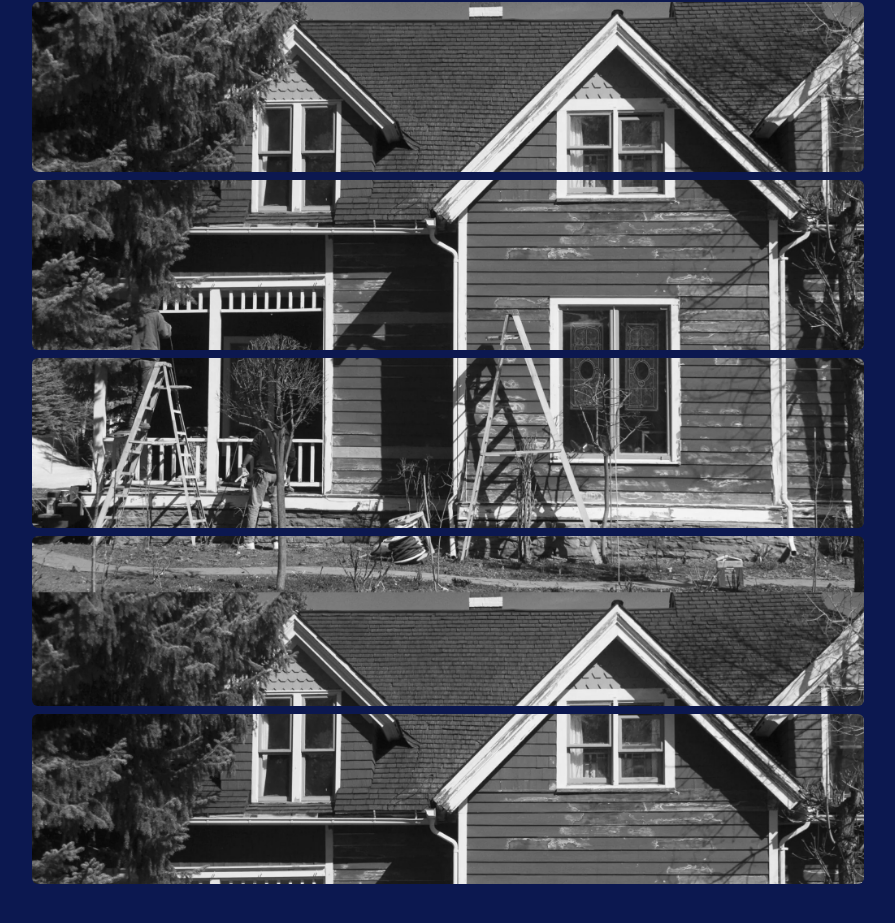
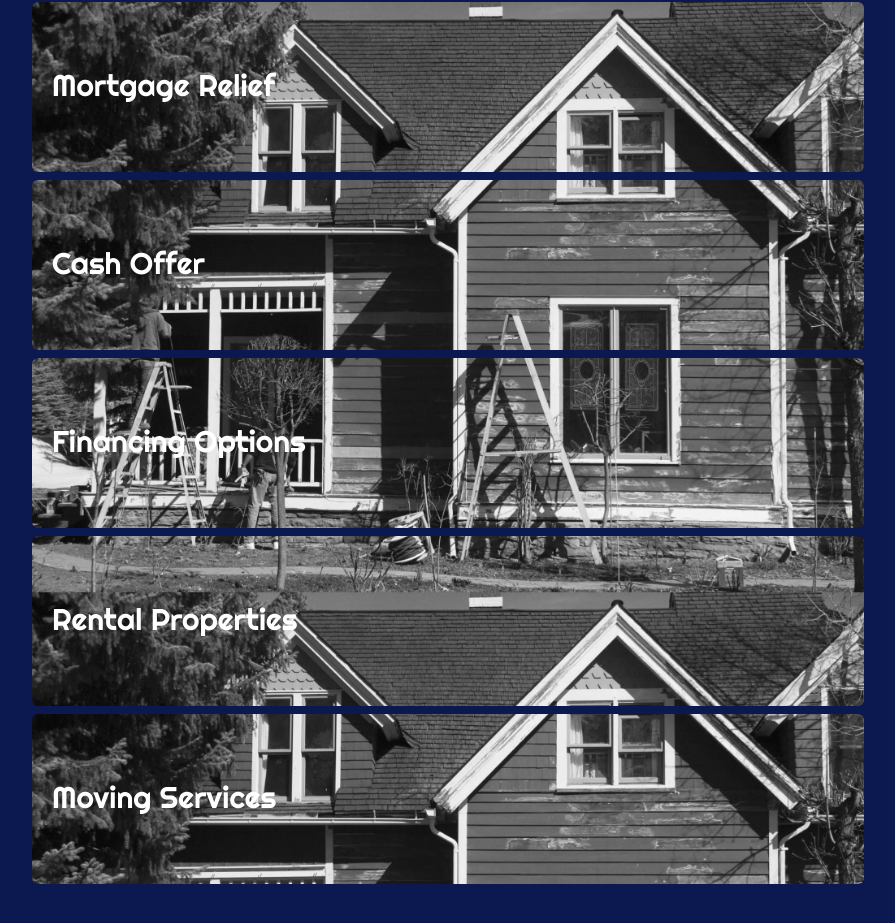
Before and after one commit to DavidDowell/foothills-investment-property, a React (Create React App) app in the folder fip/: page / in a window 1280 px wide. Shown: the part 970-1893 px from the top of the page, without its empty margins (192-1087 px from the left). Built offline with nearby package versions, Linux system fonts and the light colour scheme.

Commit message:
fixed up WWD component

```diff
--- a/fip/src/components/WWD/index.js
+++ b/fip/src/components/WWD/index.js
@@ -4,11 +4,21 @@ const WhatWeDo = () => {
   return (
     <div className='mt-20 reno-container'>
         <h1 className='text-left text-6xl p-4'>What We Do</h1>
-        <div className="top-house grayscale hover:grayscale-0"/>
-        <div className='top-mid-house grayscale hover:grayscale-0'/>
-        <div className='mid-house grayscale hover:grayscale-0' />
-        <div className='low-mid-house grayscale hover:grayscale-0' />
-        <div className='bottom-house grayscale hover:grayscale-0' />
+        <div className="top-house grayscale hover:grayscale-0">
+            <h2 className='text-3xl image-text'>Mortgage Relief</h2>
+        </div>
+        <div className='top-mid-house grayscale hover:grayscale-0'>
+            <h2 className='text-3xl image-text'>Cash Offer</h2>
+        </div>
+        <div className='mid-house grayscale hover:grayscale-0' >
+            <h2 className='text-3xl image-text'>Financing Options</h2>
+        </div>
+        <div className='low-mid-house grayscale hover:grayscale-0' >
+            <h2 className='text-3xl image-text'>Rental Properties</h2>
+        </div>
+        <div className='bottom-house grayscale hover:grayscale-0' >
+            <h2 className='text-3xl image-text'>Moving Services</h2>
+        </div>
     </div>
   );
 };
--- a/fip/src/index.css
+++ b/fip/src/index.css
@@ -535,6 +535,7 @@ nav {
   background-size: cover;
   background-position: 0px 0px;
   border-radius: 6px;
+  cursor: pointer;
 }
 
 .top-mid-house {
@@ -545,6 +546,7 @@ nav {
   background-size: cover;
   background-position: 0px -170px;
   border-radius: 6px;
+  cursor: pointer;
 }
 
 .mid-house {
@@ -555,6 +557,7 @@ nav {
   background-size: cover;
   background-position: 0px -340px;
   border-radius: 6px;
+  cursor: pointer;
 }
 
 .low-mid-house {
@@ -565,6 +568,7 @@ nav {
   background-size: cover;
   background-position: 0px -510px;
   border-radius: 6px;
+  cursor: pointer;
 }
 
 .bottom-house {
@@ -575,4 +579,14 @@ nav {
   background-size: cover;
   background-position: 0px -680px;
   border-radius: 6px;
+  cursor: pointer;
 }
+
+.image-text {
+  display: flex;
+  flex-direction: column;
+  align-items: start;
+  margin-top: 65px;
+  margin-left: 20px;
+  cursor: pointer;
+}
```
